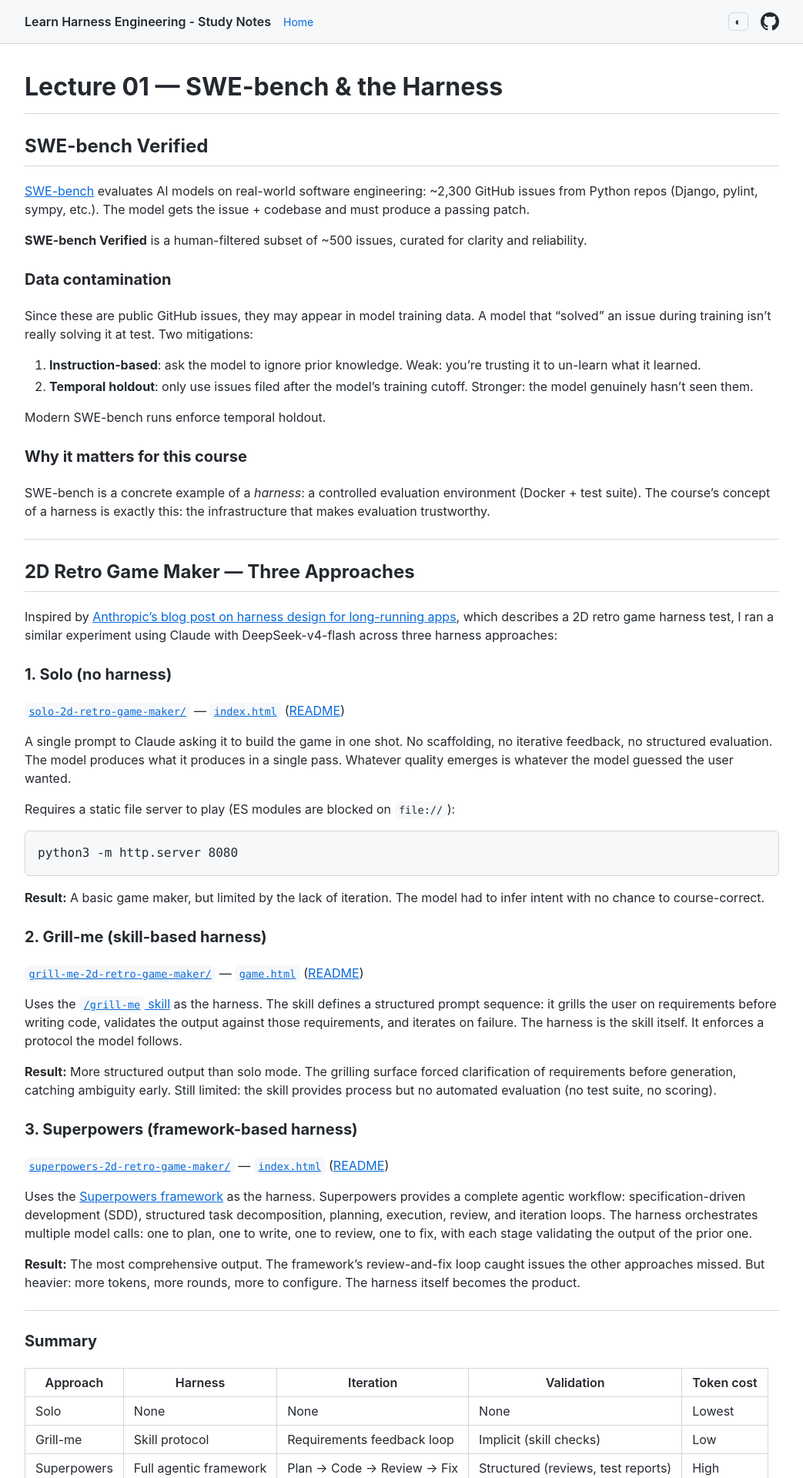
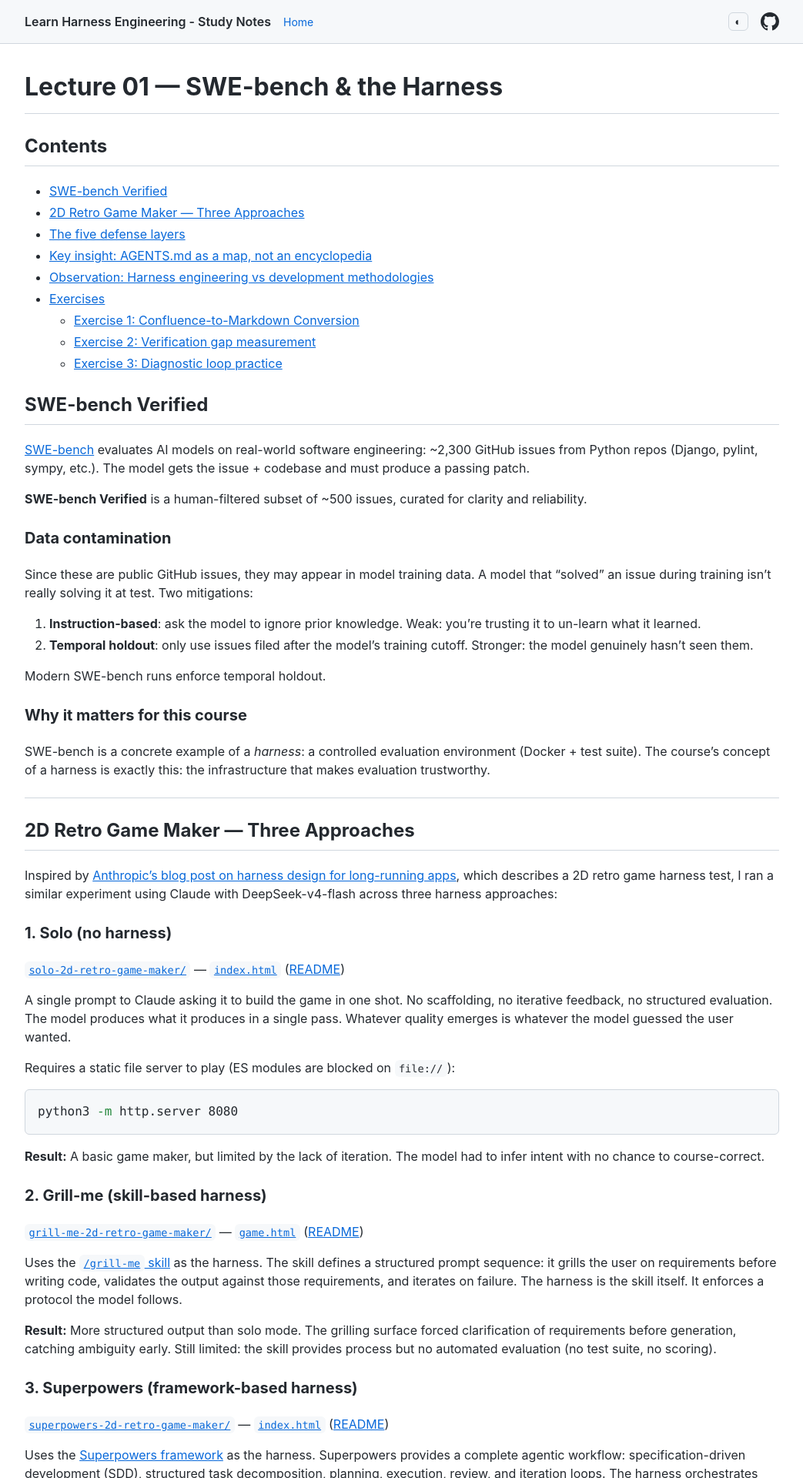
Before and after one commit to alecchen/learn-harness-engineering-study-notes, a Jekyll site: the page built from lecture01/README.md, in a window 1280 px wide. Shown: the top 1920 px of the page at 77% size, without its empty margins (118-1161 px from the left). Built offline with Jekyll 4.4.1, drawn with Linux system fonts in a browser that asks for light colours; our own code applies the rules of GitHub Pages for plain Markdown files.

Commit message:
lecture01: add TOC and Rouge syntax colors; nest exercises under Exercises
Fix missing code-block colors (Rouge token CSS for light/dark themes) and
add a contents list using kramdown-generated heading anchors.

Co-Authored-By: Claude Opus 4.8 (1M context) <noreply@anthropic.com>

```diff
--- a/assets/css/style.css
+++ b/assets/css/style.css
@@ -9,6 +9,17 @@
   --accent: #0969da;
   --header-bg: #f6f8fa;
   --code-bg: #f6f8fa;
+  --syn-comment: #6a737d;
+  --syn-keyword: #d73a49;
+  --syn-string: #032f62;
+  --syn-number: #005cc5;
+  --syn-func: #6f42c1;
+  --syn-builtin: #005cc5;
+  --syn-tag: #22863a;
+  --syn-var: #e36209;
+  --syn-attr: #22863a;
+  --syn-op: #d73a49;
+  --syn-err: #b31d28;
 }
 
 :root[data-theme="dark"] {
@@ -19,6 +30,17 @@
   --accent: #58a6ff;
   --header-bg: #161b22;
   --code-bg: #161b22;
+  --syn-comment: #8b949e;
+  --syn-keyword: #ff7b72;
+  --syn-string: #a5d6ff;
+  --syn-number: #79c0ff;
+  --syn-func: #d2a8ff;
+  --syn-builtin: #79c0ff;
+  --syn-tag: #7ee787;
+  --syn-var: #ffa657;
+  --syn-attr: #7ee787;
+  --syn-op: #ff7b72;
+  --syn-err: #f85149;
 }
 
 @media (prefers-color-scheme: dark) {
@@ -30,6 +52,17 @@
     --accent: #58a6ff;
     --header-bg: #161b22;
     --code-bg: #161b22;
+    --syn-comment: #8b949e;
+    --syn-keyword: #ff7b72;
+    --syn-string: #a5d6ff;
+    --syn-number: #79c0ff;
+    --syn-func: #d2a8ff;
+    --syn-builtin: #79c0ff;
+    --syn-tag: #7ee787;
+    --syn-var: #ffa657;
+    --syn-attr: #7ee787;
+    --syn-op: #ff7b72;
+    --syn-err: #f85149;
   }
 }
 
@@ -160,6 +193,20 @@ body {
   background: none;
 }
 
+/* Rouge syntax tokens (Jekyll default highlighter). */
+.highlight .c, .highlight .cm, .highlight .c1 { color: var(--syn-comment); font-style: italic; }
+.highlight .k, .highlight .kd, .highlight .kp, .highlight .kt, .highlight .kr { color: var(--syn-keyword); }
+.highlight .s, .highlight .s1, .highlight .s2, .highlight .sb, .highlight .se, .highlight .si, .highlight .sx, .highlight .sr, .highlight .sd { color: var(--syn-string); }
+.highlight .m, .highlight .mf, .highlight .mh, .highlight .mi, .highlight .mo, .highlight .il { color: var(--syn-number); }
+.highlight .o, .highlight .ow { color: var(--syn-op); }
+.highlight .nb, .highlight .bp { color: var(--syn-builtin); }
+.highlight .nf, .highlight .fm, .highlight .nc, .highlight .nn { color: var(--syn-func); }
+.highlight .nt { color: var(--syn-tag); }
+.highlight .nv, .highlight .vc, .highlight .vg, .highlight .vi, .highlight .nl { color: var(--syn-var); }
+.highlight .na { color: var(--syn-attr); }
+.highlight .no { color: var(--syn-number); }
+.highlight .err { color: var(--syn-err); }
+
 .site-content table {
   display: block;
   width: 100%;
--- a/lecture01/README.md
+++ b/lecture01/README.md
@@ -4,6 +4,18 @@ permalink: /lecture01/
 ---
 
 # Lecture 01 — SWE-bench & the Harness
+
+## Contents
+
+- [SWE-bench Verified](#swe-bench-verified)
+- [2D Retro Game Maker — Three Approaches](#2d-retro-game-maker--three-approaches)
+- [The five defense layers](#the-five-defense-layers)
+- [Key insight: AGENTS.md as a map, not an encyclopedia](#key-insight-agentsmd-as-a-map-not-an-encyclopedia)
+- [Observation: Harness engineering vs development methodologies](#observation-harness-engineering-vs-development-methodologies)
+- [Exercises](#exercises)
+  - [Exercise 1: Confluence-to-Markdown Conversion](#exercise-1-confluence-to-markdown-conversion)
+  - [Exercise 2: Verification gap measurement](#exercise-2-verification-gap-measurement)
+  - [Exercise 3: Diagnostic loop practice](#exercise-3-diagnostic-loop-practice)
 
 ## SWE-bench Verified
 
@@ -173,13 +185,15 @@ The core mindset shift: when an agent fails, ask "which layer of my harness is w
 
 ---
 
-## Exercise 1: Confluence-to-Markdown Conversion
+## Exercises
+
+### Exercise 1: Confluence-to-Markdown Conversion
 
 I asked Claude to use an MCP fetch tool to retrieve a Confluence page and asked Qwen-3.6-27B to convert it to Markdown.
 
 The MCP tool returned a truncated result. Instead of stopping and reporting that the source was incomplete, the agent generated a complete-looking Markdown document and fabricated content that was not in the original Confluence page.
 
-### Failure attribution
+#### Failure attribution
 
 - **Execution environment**: The MCP fetch returned incomplete data and did not provide a reliable way to retrieve the full page.
 - **Context provision**: Because the response was truncated, the agent did not have the complete source content.
@@ -187,7 +201,7 @@ The MCP tool returned a truncated result. Instead of stopping and reporting that
 - **Task specification**: The instructions did not explicitly say, "If the source is incomplete, stop and do not infer or fabricate."
 - **State management**: Not relevant, since the failure occurred in a single run without problematic persisted state.
 
-### Conclusion
+#### Conclusion
 
 The main failure chain was:
 
@@ -197,11 +211,11 @@ Adding an `AGENTS.md` with explicit instructions and a completeness check should
 
 ---
 
-## Exercise 2: Verification gap measurement
+### Exercise 2: Verification gap measurement
 
 Pick 5 coding tasks. After each task, record whether the agent claims completion, then verify actual correctness with independent tests. Calculate the proportion of times the agent claims done when it is actually not done - that is your verification gap. Then think: what verification commands would reduce this proportion?
 
-### The metric
+#### The metric
 
 The gap mixes two failure modes that need different fixes:
 
@@ -210,21 +224,21 @@ The gap mixes two failure modes that need different fixes:
 
 Measure both rates separately. A model swap does not close the gap: it is a harness property, not a model property. Detection does not scale with capability, and a more fluent model produces more plausible wrong "done" claims. Treat the 5-task run as a before/after experiment and report the delta after each fix.
 
-### Who writes the tests
+#### Who writes the tests
 
 The tests must be independent, or the agent can fabricate them four ways: claim a pass without running anything, encode its wrong assumption in the test, write a vacuous test, or write a test that matches its broken code.
 
 - A **separate model** writes the tests from the task spec only, never from the agent's code. This breaks self-consistency: the verifier cannot look at the thing it verifies.
 - A **human** audits the suite periodically (every N tasks) instead of per task, catching vacuous tests without becoming a bottleneck.
 
-### My approach
+#### My approach
 
 - Add a test suite and a CI pipeline.
 - A separate model writes the tests from the spec, before the implementation exists.
 - Run the suite after the agent finishes each task, enforced by a pre-commit hook or [gitlab-ci-local](https://github.com/firecow/gitlab-ci-local), not just a prompt rule.
 - Keep improving the test suite in each iteration.
 
-### Enforcing the gate
+#### Enforcing the gate
 
 A rule is task-spec: it asks, it does not enforce. `git commit --no-verify` skips local hooks entirely, so no commit-side hook can stop it. Push verification to layers the agent cannot skip:
 
@@ -232,7 +246,7 @@ A rule is task-spec: it asks, it does not enforce. `git commit --no-verify` skip
 - **Local gate** - pre-commit hook or [gitlab-ci-local](https://github.com/firecow/gitlab-ci-local) runs the suite per task. Fast, but `-n`-able, so it is the per-task loop, not the floor.
 - **Server floor** - a GitLab pre-receive hook, or a protected branch with required pipeline/merge checks. `-n` means nothing on the server; the suite must pass before the result lands as done.
 
-### Claude Code enforcement
+#### Claude Code enforcement
 
 Both live in the repo's Claude Code config: a deny rule in `.claude/settings.json` plus a PreToolUse hook. The hook blocks, the deny rule prevents prompting:
 
@@ -277,21 +291,21 @@ Exit 2 feeds the stderr text back to the agent as a block error; the alternative
 
 Limitations: the permission matcher is a word-boundary anchored glob, so it misses `git -C <dir> commit --no-verify`, reordered flags, and combined short flags like `-nm`. The hook greps the raw command and catches those, but both are blind to shell aliases and dynamic command strings - which is why the server floor is the real guarantee.
 
-### Summary
+#### Summary
 
 Verification gap = (claimed done and actually wrong) / (claimed done). The chain that closes it: independent tests from a separate model → local gate for the per-task loop → server CI as the un-bypassable baseline → regressions folded back into the suite each iteration. Each layer closes the fabrication hole that Exercise 1 exposed.
 
 ---
 
-## Exercise 3: Diagnostic loop practice
+### Exercise 3: Diagnostic loop practice
 
 Find a task where the agent repeatedly fails in your project. Run once, record the failure. Attribute it to one of the five layers. Fix that layer. Run again. Repeat three to five rounds, recording improvements each time.
 
-### The case: lean-ctx subprocess explosion
+#### The case: lean-ctx subprocess explosion
 
 Running with lean-ctx, the agent sometimes spawned a subprocess that used `glob` to list directory contents or tree structure instead of the `ctx_tree` / MCP tools. Combined with a `.bashrc` that had no non-interactive-shell guard, each spawned bash could hang and time out; the agent respawned a new `ctx_shell`, which spawned more bash, until the Linux VM ran out of memory, the kernel killed Claude - and lean-ctx kept spawning bash. It happened several times.
 
-### Diagnostic rounds
+#### Diagnostic rounds
 
 | Round | Fix | Layer | Result |
 |-------|-----|-------|--------|
@@ -300,6 +314,6 @@ Running with lean-ctx, the agent sometimes spawned a subprocess that used `glob`
 | 3 | Added a hook to block direct bash file ops (`cp`, `mv`, `mkdir`, ...) | Execution environment | Stopped the file-op path |
 | 4 | Root cause: `.bashrc` had no non-interactive-shell guard, so every spawned bash ran interactive startup and hung. Added the guard | Execution environment | Seems to fix it |
 
-### Root cause and lesson
+#### Root cause and lesson
 
 The defect was in the environment, not the agent: a `.bashrc` without a non-interactive-shell guard. Every bash spawned by the agent inherited it, hung on interactive-only startup, timed out, and the retry loop amplified one hang into a memory blowup. The instruction and permission fixes reduced the symptoms at their layers; the guard removed the cause. When fixes at one layer keep failing, the real defect may sit deeper - keep the loop going until you find the layer that actually stops the failure.
```
